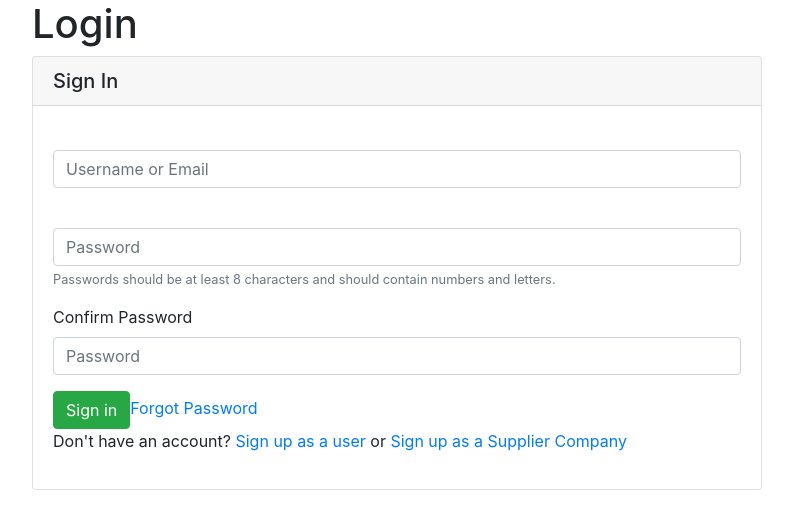
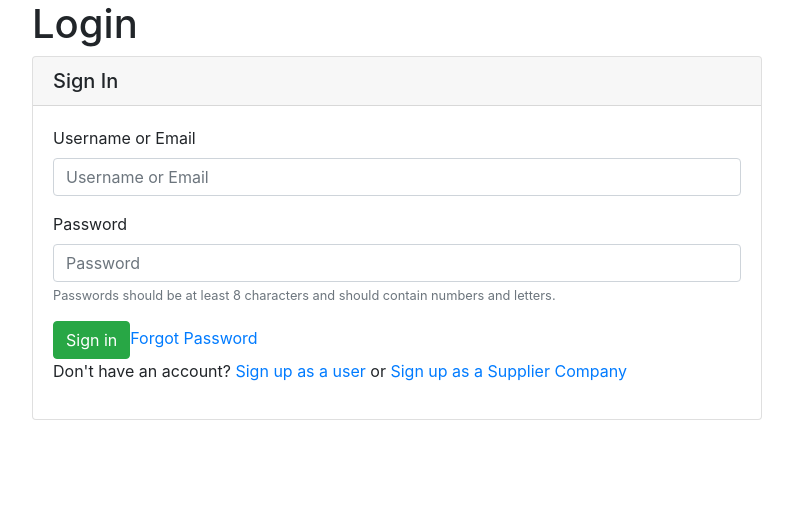
Before and after one commit to ConsTructionGang/FrontEnd, an Angular app: page /login in a window 1280 px wide. Shown: the top 528 px of the page, without its empty margins (53-846 px from the left). Built offline with nearby package versions, Linux system fonts and the light colour scheme.

Commit message:
change the login

```diff
--- a/src/app/accounts/createsupplieraccount/createsupplieraccount.component.html
+++ b/src/app/accounts/createsupplieraccount/createsupplieraccount.component.html
@@ -53,7 +53,8 @@
 
             <button type="submit" class="btn btn-success">Register</button>
             <p> Already have an account?
-	            	<a routerLink="/login">Sign in</a>
+                <a routerLink="/login">Sign in</a> or
+                <a routerLink="/useraccount">Sign up as a user</a>
 	        	</p>
           </form>
         </div>
--- a/src/app/accounts/createuseraccount/createuseraccount.component.html
+++ b/src/app/accounts/createuseraccount/createuseraccount.component.html
@@ -22,19 +22,23 @@
               </div>
             </div>
             <div class="form-group">
-              <label for="exampleInputPassword1">Password</label>
-              <input type="password" class="form-control" required id="exampleInputPassword1" placeholder="Password" [(ngModel)]="userAccount.password" name="passwordfield">
+              <label for="inputPassword">Password</label>
+              <input name="passwordfield" ng-model="passwordfield" type="password" class="form-control" id="inputPassword" aria-describedby="passwordHelp"
+                placeholder="Password" required>
               <small id="passwordHelp" class="form-text text-muted">
                 Passwords should be at least 8 characters and should contain numbers and letters.
               </small>
             </div>
             <div class="form-group">
-              <label for="exampleInputPassword2">Confirm Password</label>
-              <input type="password" class="form-control" required id="exampleInputPassword2" placeholder="Password" [(ngModel)]="userAccount.password" name="confirmpasswordfield">
+              <label for="confirmPassword">Confirm Password</label>
+              <input type="password" class="form-control" id="confirmPassword" placeholder="Password" [(ngModel)]="userAccount.password"
+                name="confirmfield" required>
             </div>
+
             <button type="submit" class="btn btn-success">Register</button>
             <p> Already have an account?
-              <a routerLink="/login">Sign in</a>
+              <a routerLink="/login">Sign in</a> or
+              <a routerLink="/supplieraccount">Sign up as a Supplier Company</a>
             </p>
           </form>
         </div>
--- a/src/app/accounts/login/login.component.html
+++ b/src/app/accounts/login/login.component.html
@@ -7,20 +7,15 @@
         <div class= "card-body">
 	        <form>
 	            <div class="form-group">
-                <label for="username"></label>
+                <label for="username">Username or Email</label>
                 <input name="loginusername" type="text" class="form-control" required id="username" aria-describedby="emailHelp" placeholder="Username or Email" [(ngModel)]="account.username">
 	            </div>
 	            <div class="form-group">
-	              <label for="password"></label>
+	              <label for="password">Password</label>
                 <input name="loginpassword" type="password" class="form-control" required id="password" aria-describedby="emailHelp" placeholder="Password" [(ngModel)]="account.password">
                 <small id="passwordHelp" class="form-text text-muted">
                   Passwords should be at least 8 characters and should contain numbers and letters.
                 </small>
-              </div>
-              <div class="form-group">
-                <label for="exampleInputPassword2">Confirm Password</label>
-                <input type="password" class="form-control" required id="exampleInputPassword2" placeholder="Password" [(ngModel)]="account.password"
-                  name="confirmpasswordfield">
               </div>
 	            <button type="Login" class="btn btn-success">Sign in</button>
 	            <a href="#forgotPassword">Forgot Password</a>
```
